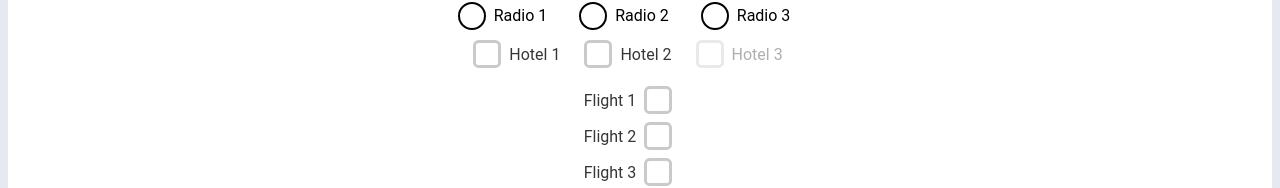
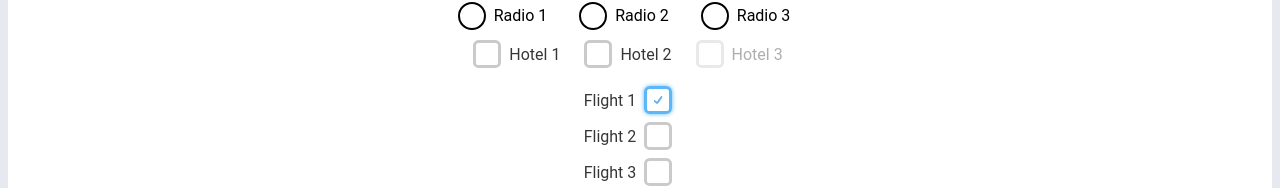
Before and after one commit to Mwiert/miniSpa, a Vue app: page /powerpuffgirls in a window 1280 px wide. Shown: the part 2011-2199 px from the top of the page. Built offline with nearby package versions, Linux system fonts and the light colour scheme; a web font is replaced by a local one.

Commit message:
Fix modelvalue bug

```diff
--- a/src/components/UICheckbox.vue
+++ b/src/components/UICheckbox.vue
@@ -40,7 +40,7 @@ export default {
       default: ''
     },
     //if checkbox is checked the 'checked' prop will be true, otherwise and default is false
-    checked: {
+    modelValue: {
       type: Boolean,
       default: false
     },
@@ -59,7 +59,7 @@ export default {
       checkboxClassName: this.className,
       checkboxLabel: this.label,
       checkboxId: this.id,
-      checkboxChecked: this.checked,
+      checkboxChecked: this.modelValue,
       checkboxName: this.name
     }
   },
@@ -73,8 +73,7 @@ export default {
     handleClick() {
       if (this.disabled) return
       this.checkboxChecked = !this.checkboxChecked
-      this.$emit('update:checked', this.checkboxChecked)
-      this.$emit('takeCheckedInfo', this.checkboxChecked)
+      this.$emit('update:modelValue', this.checkboxChecked)
     }
   }
 }
--- a/src/pages/PowerPuffGirls.vue
+++ b/src/pages/PowerPuffGirls.vue
@@ -217,7 +217,7 @@
         :className="'hotel'"
         :label="checkbox.label"
         :disabled="checkbox.disabled"
-        v-model:checked="checkbox.checked"
+        v-model="checkbox.checked"
         @takeCheckedInfo="takeCheckedInfo" />
     </div>
 
@@ -230,7 +230,7 @@
         :disabled="checkbox.disabled"
         :label="checkbox.label"
         after
-        v-model:checked="checkbox.checked"
+        v-model="checkbox.checked"
         @takeCheckedInfo="takeCheckedInfo" />
     </div>
     <!-- Example of a disabled checkbox -->
@@ -331,7 +331,7 @@ export default {
         { label: 'Hotel 3', id: 'id3', disabled: true, checked: false }
       ],
       checkboxFlight: [
-        { label: 'Flight 1', id: 'id1', disabled: false, checked: false },
+        { label: 'Flight 1', id: 'id1', disabled: false, checked: true },
         { label: 'Flight 2', id: 'id2', disabled: false, checked: false },
         { label: 'Flight 3', id: 'id3', disabled: false, checked: false }
       ]
```
